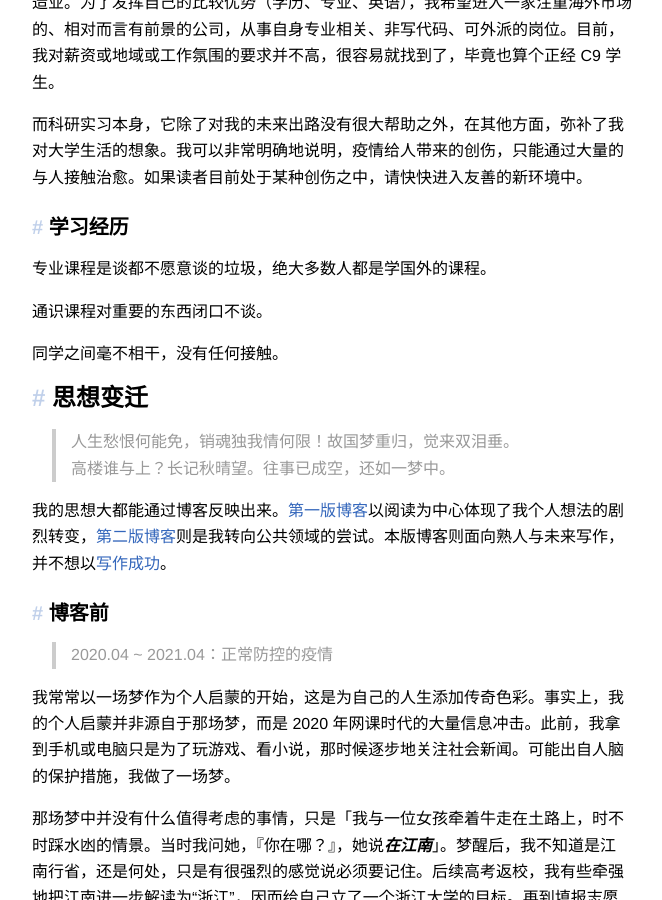
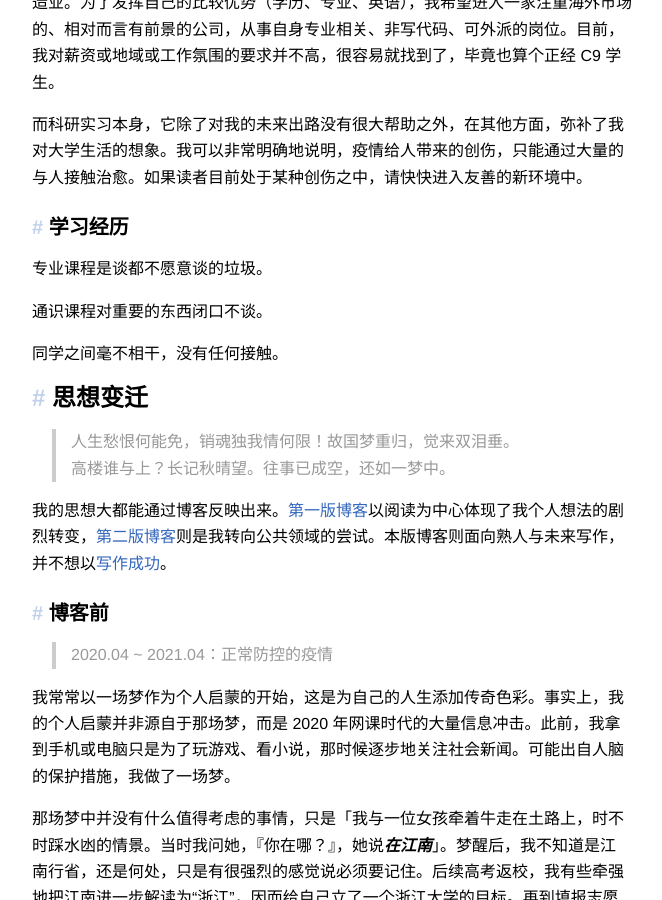
Before and after one commit to huang-feiyu/huang-feiyu.github.io, a Jekyll site: the page built from _posts/2024-03-23-school-life.md, in a window 1280 px wide and 900 px high, scrolled down 5120 px. Shown: the whole window, without its empty margins (308-970 px from the left). Built offline with Jekyll 4.4.1, drawn with Linux system fonts in a browser that asks for light colours; nearby versions of some CDN libraries.

Commit message:
rebuild pages

```diff
--- a/_posts/2024-03-23-school-life.md
+++ b/_posts/2024-03-23-school-life.md
@@ -67,7 +67,7 @@ description: 有关于我四年的生活，关注个体生活经历、社会氛
 
 #### 学习经历
 
-专业课程是谈都不愿意谈的垃圾，绝大多数人都是学国外的课程。
+专业课程是谈都不愿意谈的垃圾。
 
 通识课程对重要的东西闭口不谈。
 
```
